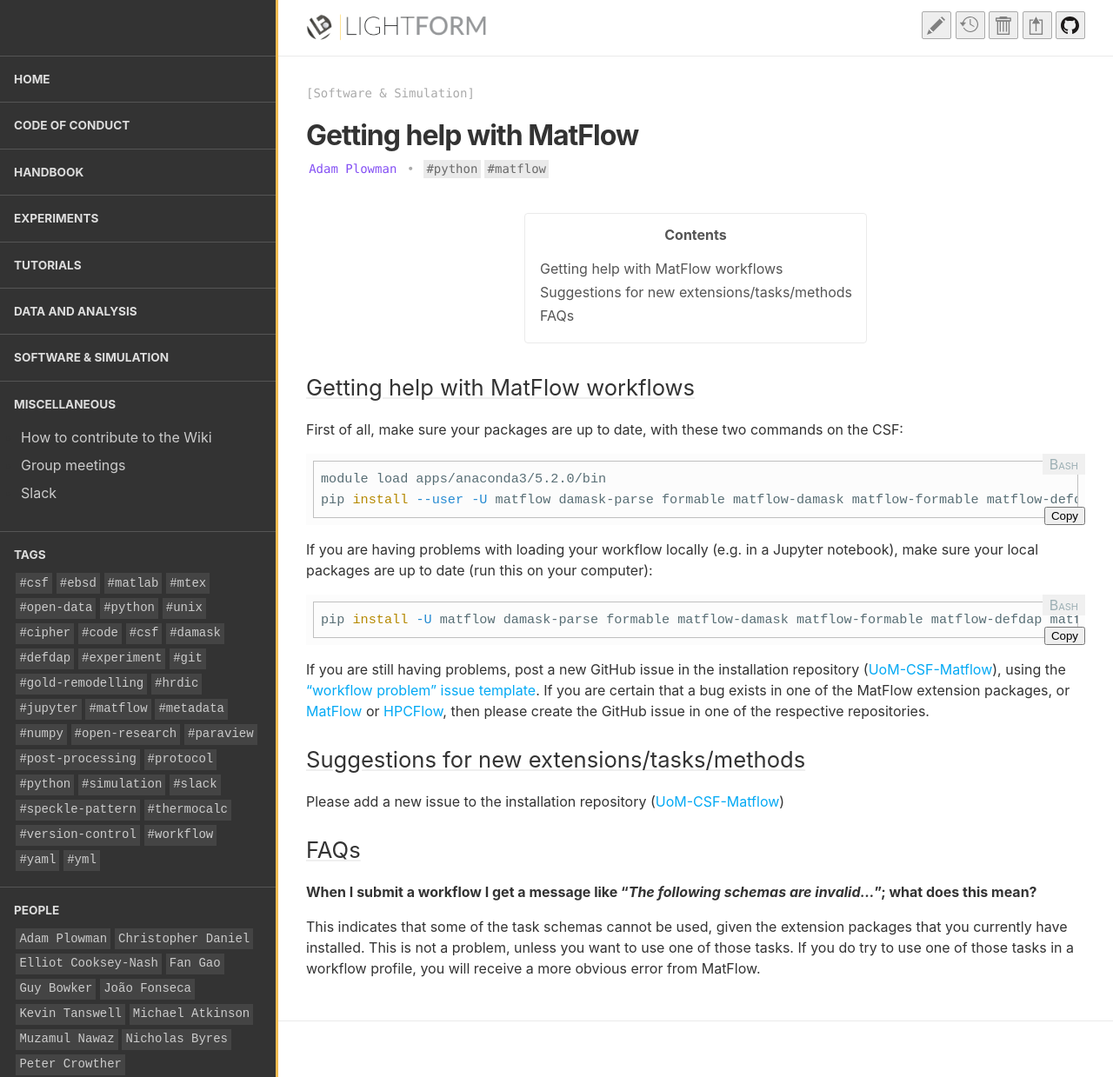
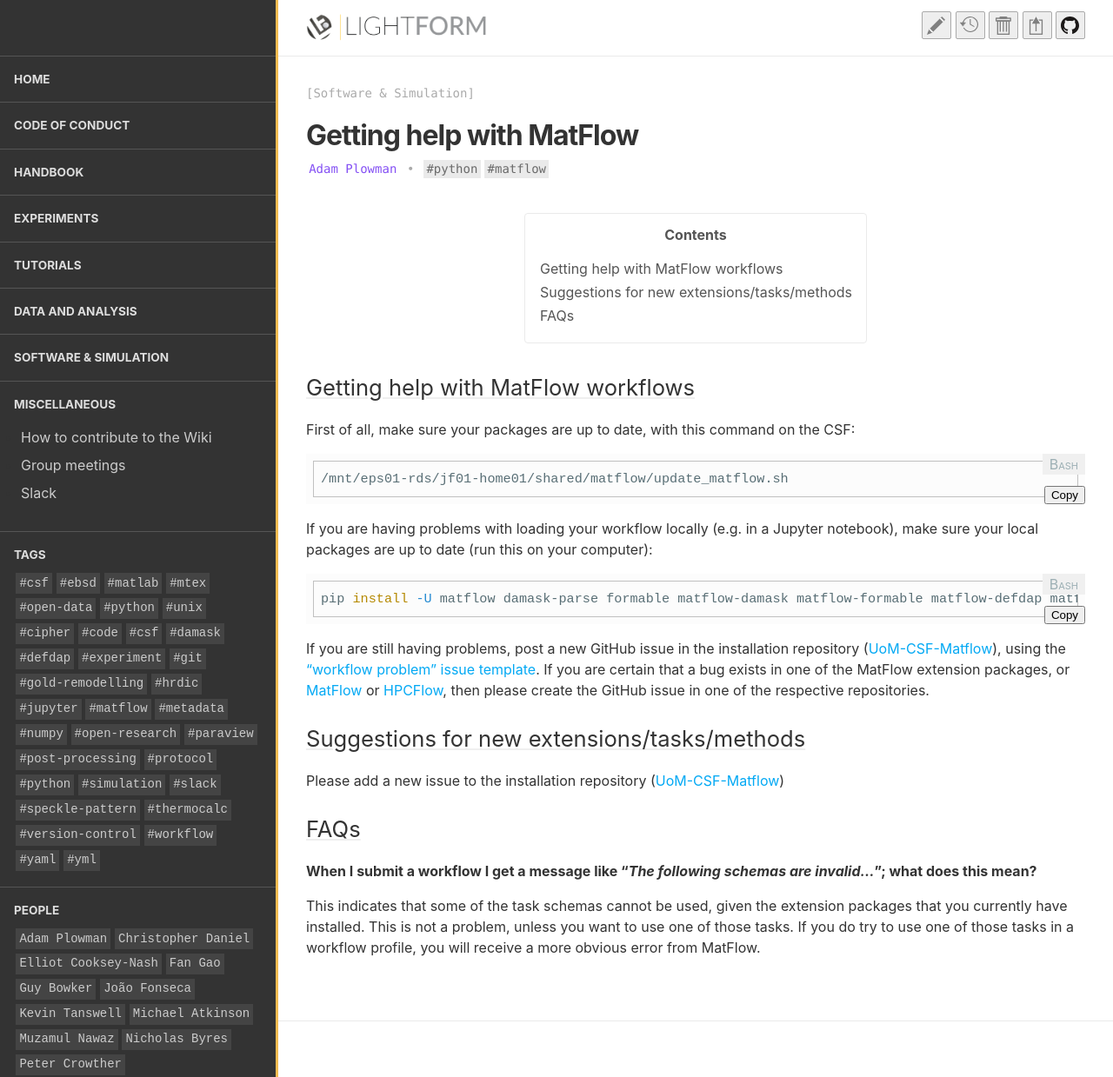
Before and after one commit to LightForm-group/wiki, a Jekyll site: the page built from collections/_software_and_simulation/getting_matflow_help.md, in a window 1280 px wide and 1239 px high. Shown: the whole window at 87% size. Built offline with Jekyll 4.4.1, drawn with Linux system fonts in a browser that asks for light colours; nearby versions of some CDN libraries.

Commit message:
Update getting_matflow_help.md

````diff
--- a/collections/_software_and_simulation/getting_matflow_help.md
+++ b/collections/_software_and_simulation/getting_matflow_help.md
@@ -11,11 +11,10 @@ subcollection: MatFlow
 
 ## Getting help with MatFlow workflows
 
-First of all, make sure your packages are up to date, with these two commands on the CSF:
+First of all, make sure your packages are up to date, with this command on the CSF:
 
 ```bash
-module load apps/anaconda3/5.2.0/bin
-pip install --user -U matflow damask-parse formable matflow-damask matflow-formable matflow-defdap matflow-mtex matflow-neper matflow-demo-extension
+/mnt/eps01-rds/jf01-home01/shared/matflow/update_matflow.sh
 ```
 
 If you are having problems with loading your workflow locally (e.g. in a Jupyter notebook), make sure your local packages are up to date (run this on your computer):
````
